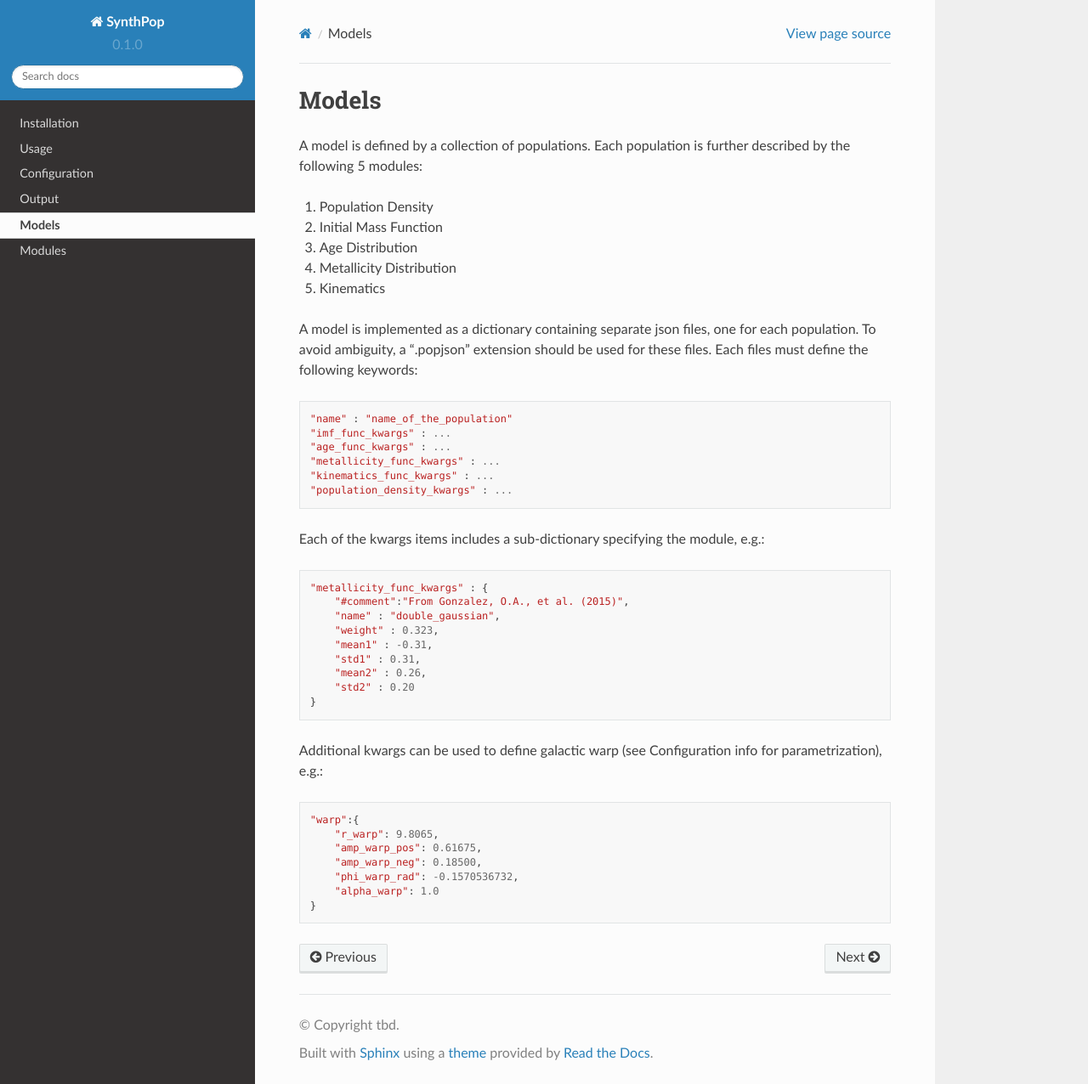
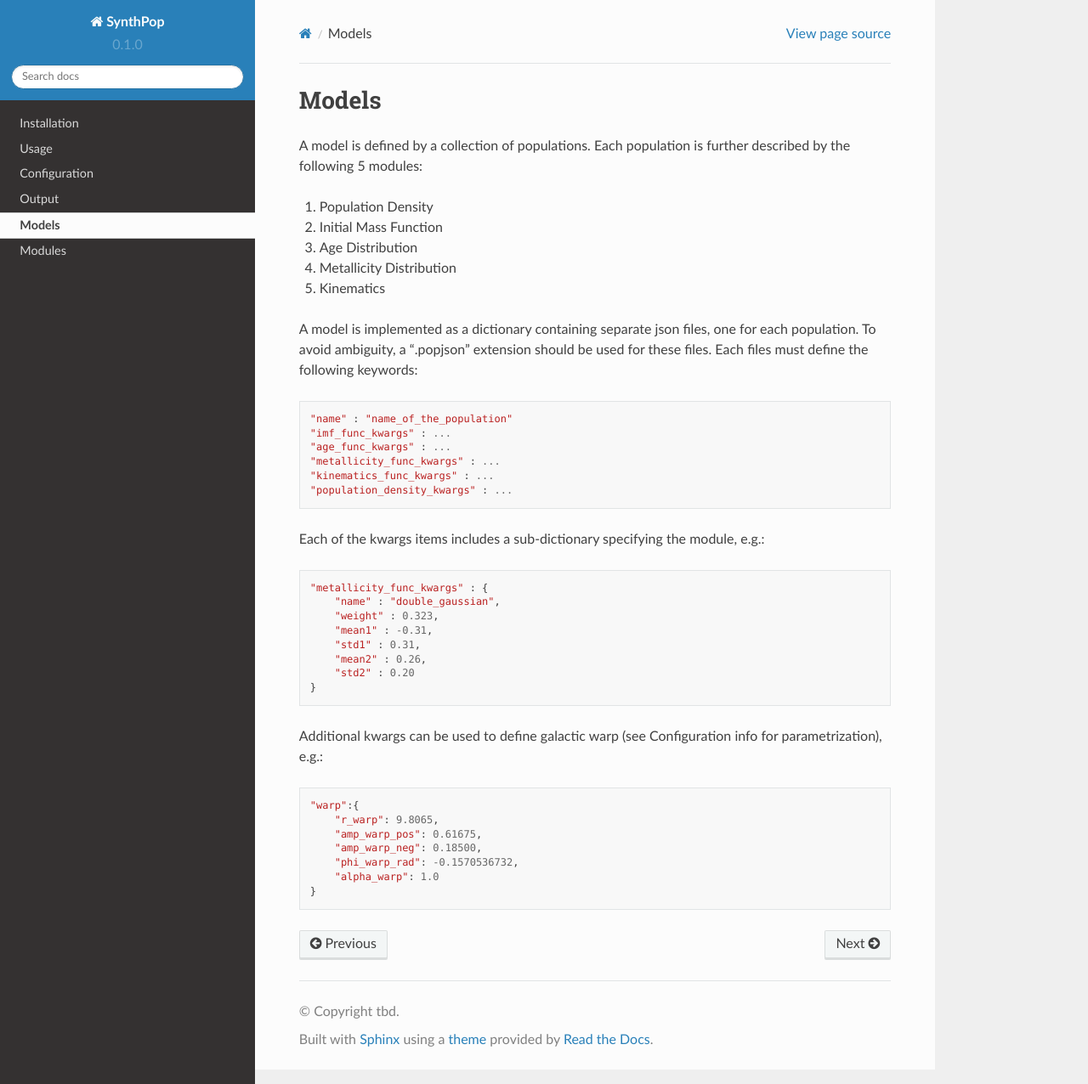
Before and after one commit to synthpop-galaxy/synthpop, a Sphinx documentation site: the page built from docs/source/models.rst, in a window 1280 px wide and 1276 px high. Shown: the whole window at 85% size. Built offline with Sphinx 7.4.7 and the Read the Docs theme 2.0.0, drawn with Linux system fonts in a browser that asks for light colours.

Commit message:
Update models.rst

```diff
--- a/docs/source/models.rst
+++ b/docs/source/models.rst
@@ -25,7 +25,6 @@ Each of the kwargs items includes a sub-dictionary
 specifying the module, e.g.::
 
     "metallicity_func_kwargs" : {
-        "#comment":"From Gonzalez, O.A., et al. (2015)",
         "name" : "double_gaussian",
         "weight" : 0.323,
         "mean1" : -0.31,
```
